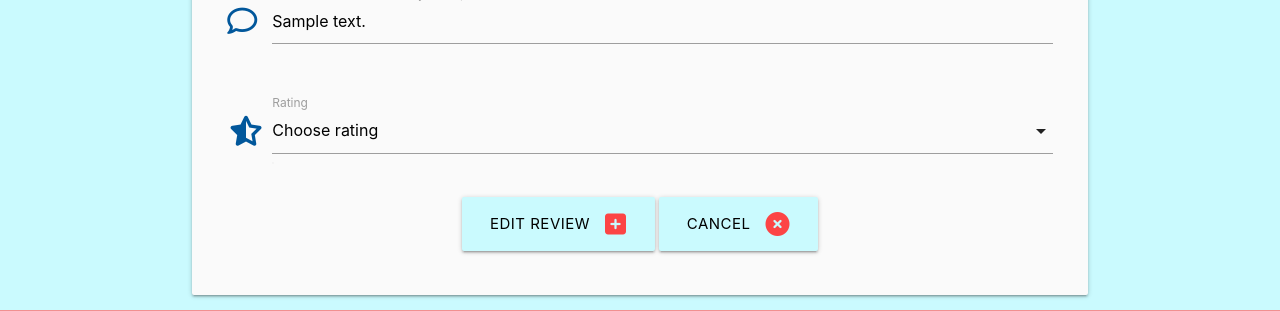
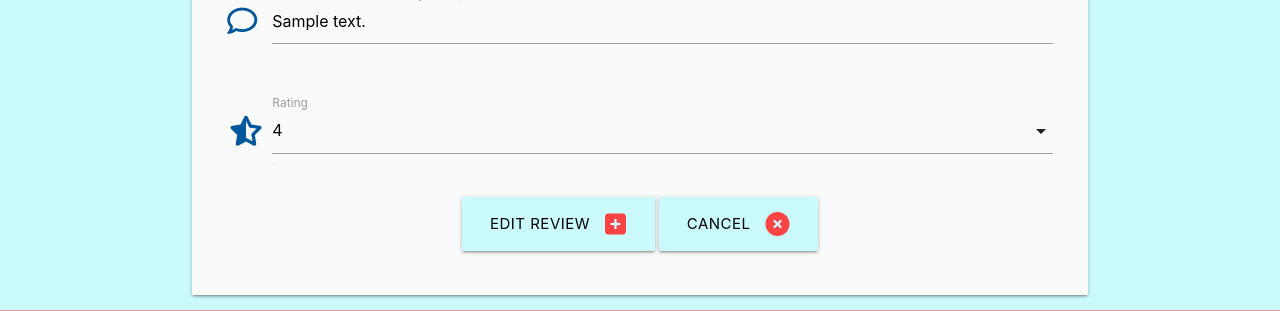
Before and after one commit to bethanyalicehall/ms3-recipe, a Flask app: template templates/edit_review.html in a window 1280 px wide. Shown: the part 1053-1364 px from the top of the page. Run offline with Flask 2, Linux system fonts and the light colour scheme; the template is opened without the code that fills it: most values are stand-ins (such as "Sample title", 1, 10 or a date in 2020); some libraries are stand-ins or nearby versions.

Commit message:
Identified error within edit_review.html, added selected to if statements and this fixed error

```diff
--- a/templates/edit_review.html
+++ b/templates/edit_review.html
@@ -13,7 +13,6 @@
                     <label for="restaurant_name">Restaurant Name</label>
                 </div>
             </div>
-
             <div class="row">
 				<div class="input-field col s12">
                     <i class="fas fa-earth-americas prefix light-blue-text text-darken-4"></i>
@@ -21,7 +20,7 @@
                         <option value="" disabled>Choose Cuisine</option>
                         {% for cuisine in cuisines %}
                             {% if cuisine.cuisine_name == review.cuisine_name %}
-                                <option value="{{ cuisine.cuisine_name }}">{{ cuisine.cuisine_name }}</option>
+                                <option value="{{ cuisine.cuisine_name }}" selected>{{ cuisine.cuisine_name }}</option>
                             {% else %}
                                 <option value="{{ cuisine.cuisine_name }}">{{ cuisine.cuisine_name }}</option>
                             {% endif %}
@@ -101,10 +100,10 @@
 				<div class="input-field col s12">
                     <i class="fas fa-star-half-stroke prefix light-blue-text text-darken-4"></i>
 					<select id="overall_rating" name="overall_rating" class="validate" required>
-                        <option value="" disabled selected>Choose rating</option>
+                        <option value="" disabled>Choose rating</option>
                         {% for rating in ratings %}
                         {% if rating.overall_rating == review._overall_rating %}
-                            <option value="{{ rating.overall_rating }}">{{ rating.overall_rating }}</option>
+                            <option value="{{ rating.overall_rating }}" selected>{{ rating.overall_rating }}</option>
                         {% else %}
                             <option value="{{ rating.overall_rating }}">{{ rating.overall_rating }}</option>
                         {% endif%}
```
